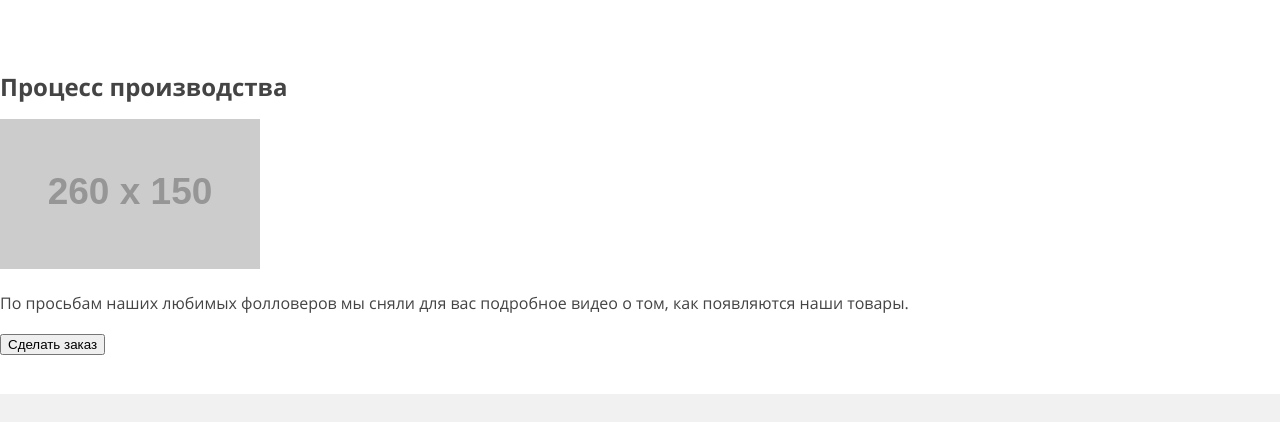
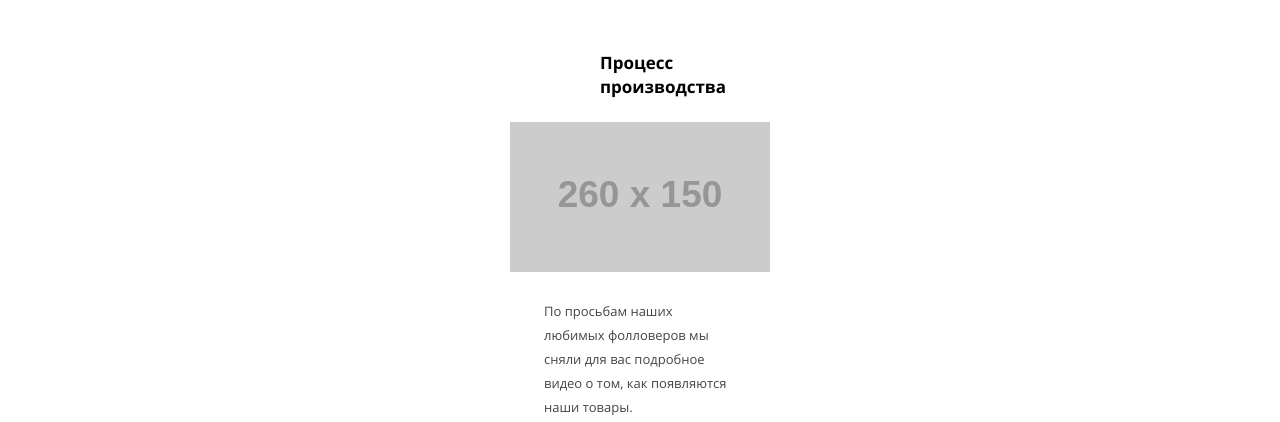
Before and after one commit to Akvy/447815-mishka, a website: page catalog.html in a window 1280 px wide. Shown: the part 1497-1919 px from the top of the page. Drawn offline with nearby package versions, Linux system fonts and the light colour scheme; files that its build step writes are made by us from their sources; placeholder pictures from the web are drawn by us.

Commit message:
Finished file catalog.html basic style

```diff
--- a/catalog.html
+++ b/catalog.html
@@ -88,6 +88,7 @@
       </section> <!-- end shop-catalog -->
 
       <section class="videos">
+        <div class="videos__wrapper">
           <h2 class="videos__header">Процесс производства</h2>
 
           <img src="http://placehold.it/260x150" width="260" height="150" alt="Видеоролик о процессе изготовления товаров">
@@ -95,10 +96,12 @@
           <p class="videos__description">По просьбам наших любимых фолловеров мы сняли для вас подробное видео о том, как появляются наши товары.</p>
 
           <button type="button" class="videos__button button">Сделать заказ</button>
+        </div>
       </section> <!-- end videos -->
     </main>
 
     <footer class="main-footer">
+      <div class="main-footer__wrapper">
         <ul class="main-footer__list">
           <li>
             <ul class="main-footer__item footer-social">
@@ -124,6 +127,7 @@
             </ul>
           </li>
         </ul>
+      </div>
     </footer> <!-- end footer -->
   </body>
 </html>
--- /dev/null
+++ b/less/blocks/videos.less
@@ -0,0 +1,36 @@
+.videos__wrapper {
+  .mobile-container();
+
+  padding: 30px;
+  padding-top: 0px;
+  margin-top: -4px;
+  margin-bottom: 61px;
+}
+
+.videos__header {
+  padding-left: 90px;
+  margin: 0;
+  margin-bottom: 23px;
+
+  font-size: 17px;
+  color: #000000;
+}
+
+.videos__description {
+  margin-top: 21px;
+  margin-left: 34px;
+  margin-right: 35px;
+
+  font-size: 13px;
+}
+
+.videos__button {
+  .typical-button();
+
+  margin-top: 12px;
+  margin-left: 34px;
+  padding-top: 14px;
+  padding-bottom: 14px;
+  padding-left: 23px;
+  padding-right: 24px;
+}
--- a/less/style.less
+++ b/less/style.less
@@ -27,6 +27,8 @@
 @import "blocks/footer-developer.less";
 
 @import "blocks/shop-catalog.less";
+
+@import "blocks/videos.less";
 
 @font-face {
     font-family: "Open Sans";
```
Lines whose indentation alone changed are shown as unchanged.
